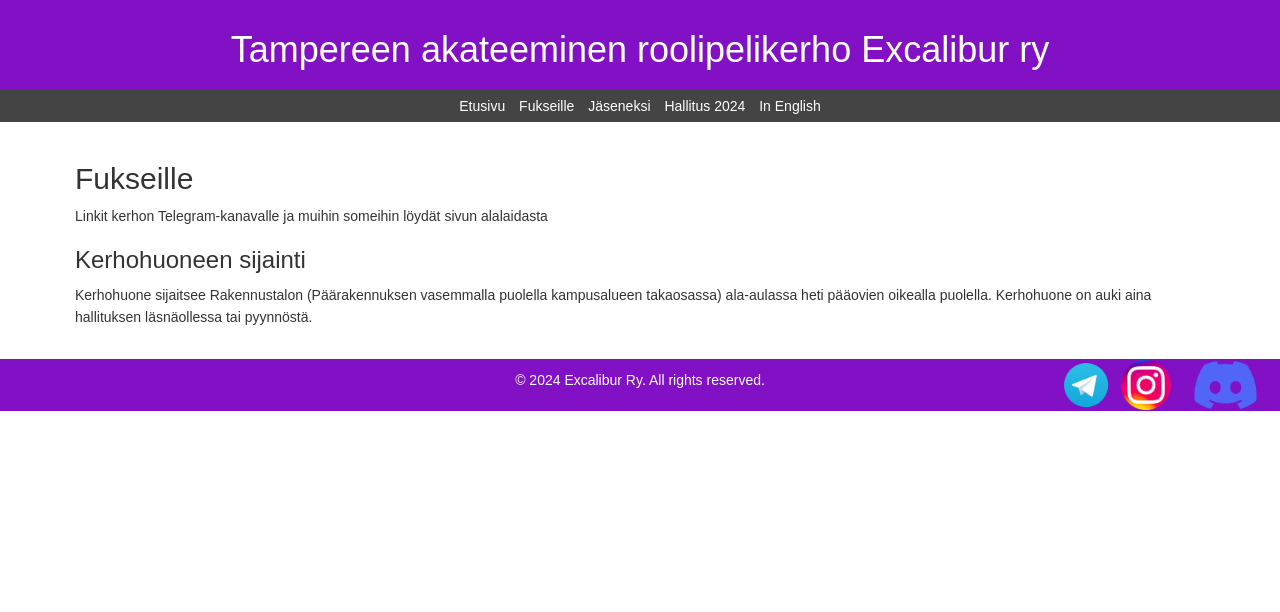
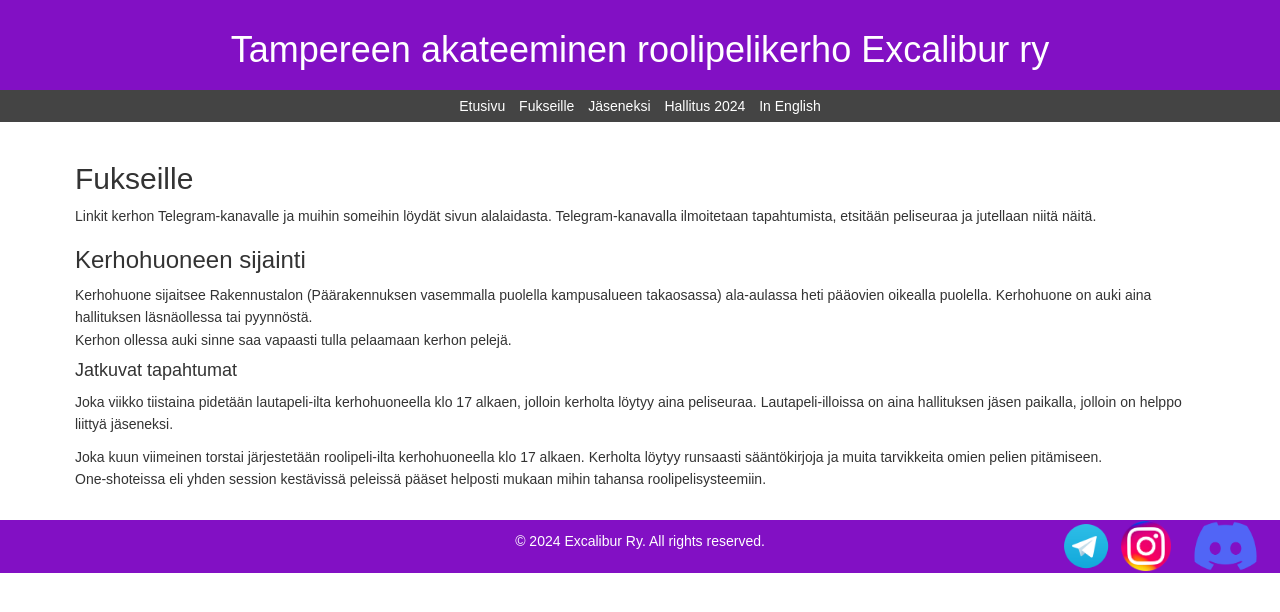
Before and after one commit to FinnPete/Excalibur-Verkkosivut, a plain HTML site: page Fuksi.html in a window 1280 px wide. Drawn offline with nearby package versions, Linux system fonts and the light colour scheme.

Commit message:
Update Fuksi.html

```diff
--- a/Fuksi.html
+++ b/Fuksi.html
@@ -103,9 +103,15 @@
     <div class="content">
         <div class="text">
             <h2>Fukseille</h2>
-            <p>Linkit kerhon Telegram-kanavalle ja muihin someihin löydät sivun alalaidasta</p>
+            <p>Linkit kerhon Telegram-kanavalle ja muihin someihin löydät sivun alalaidasta. Telegram-kanavalla ilmoitetaan tapahtumista, etsitään peliseuraa ja jutellaan niitä näitä.</p>
             <h3>Kerhohuoneen sijainti</h3>
-            <p>Kerhohuone sijaitsee Rakennustalon (Päärakennuksen vasemmalla puolella kampusalueen takaosassa) ala-aulassa heti pääovien oikealla puolella. Kerhohuone on auki aina hallituksen läsnäollessa tai pyynnöstä.</p>
+            <p>Kerhohuone sijaitsee Rakennustalon (Päärakennuksen vasemmalla puolella kampusalueen takaosassa) ala-aulassa heti pääovien oikealla puolella. Kerhohuone on auki aina hallituksen läsnäollessa tai pyynnöstä.<br>
+            Kerhon ollessa auki sinne saa vapaasti tulla pelaamaan kerhon pelejä.</p>
+            <h4>Jatkuvat tapahtumat</h4>
+            <p>Joka viikko tiistaina pidetään lautapeli-ilta kerhohuoneella klo 17 alkaen, jolloin kerholta löytyy aina peliseuraa. Lautapeli-illoissa on aina hallituksen jäsen paikalla, jolloin on helppo liittyä jäseneksi.</p>
+            <!--<p>Torstaisin kerholla kokoontuu miniatyyripeleistä kiinnostuneita pelaamaan, maalaamaan ja hengailemaan. Mikäli olet kiinnostunut enemmän miniatyyripelitoiminnasta, lisätietoa ja peliseuraa löydät tästä <a href="" </p>-->
+            <p>Joka kuun viimeinen torstai järjestetään roolipeli-ilta kerhohuoneella klo 17 alkaen. Kerholta löytyy runsaasti sääntökirjoja ja muita tarvikkeita omien pelien pitämiseen. <br>
+            One-shoteissa eli yhden session kestävissä peleissä pääset helposti mukaan mihin tahansa roolipelisysteemiin.</p>
         </div>
     </div>
 </div>
```
